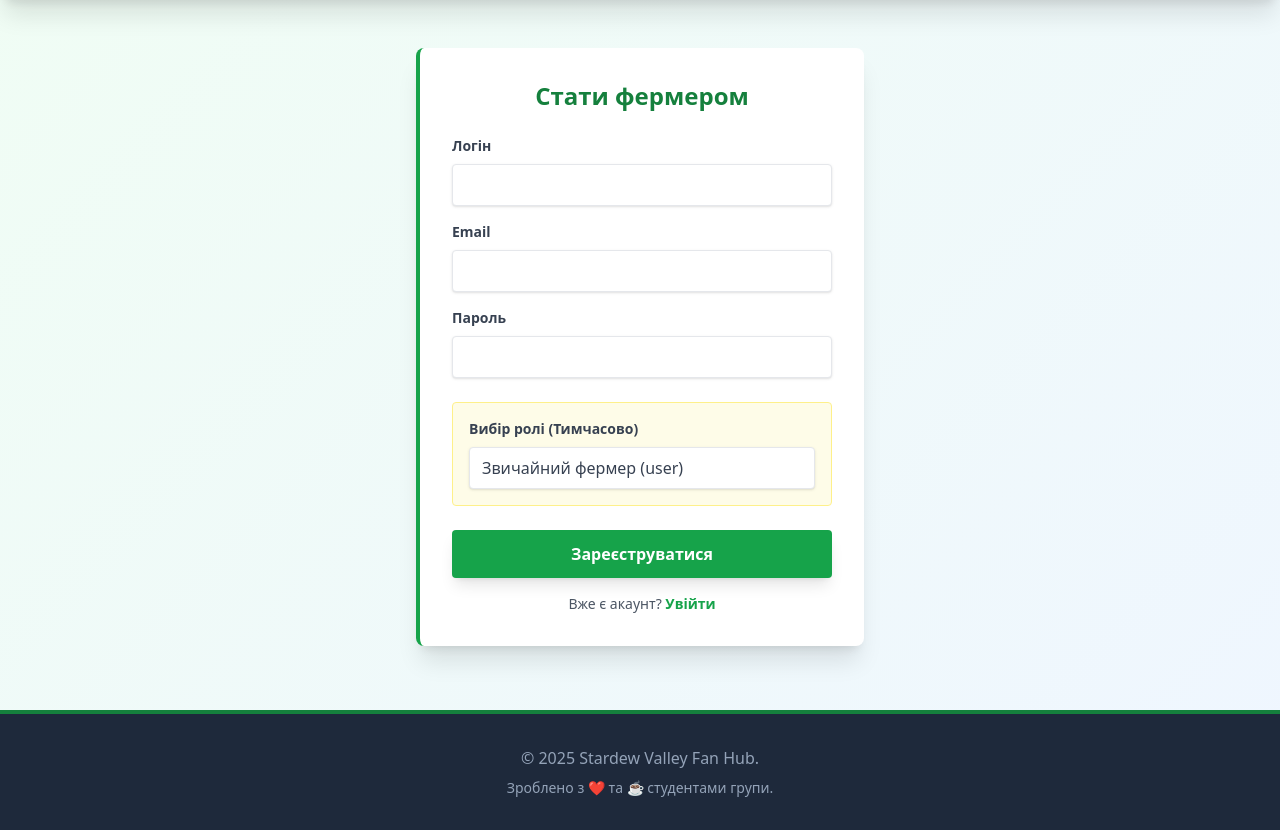
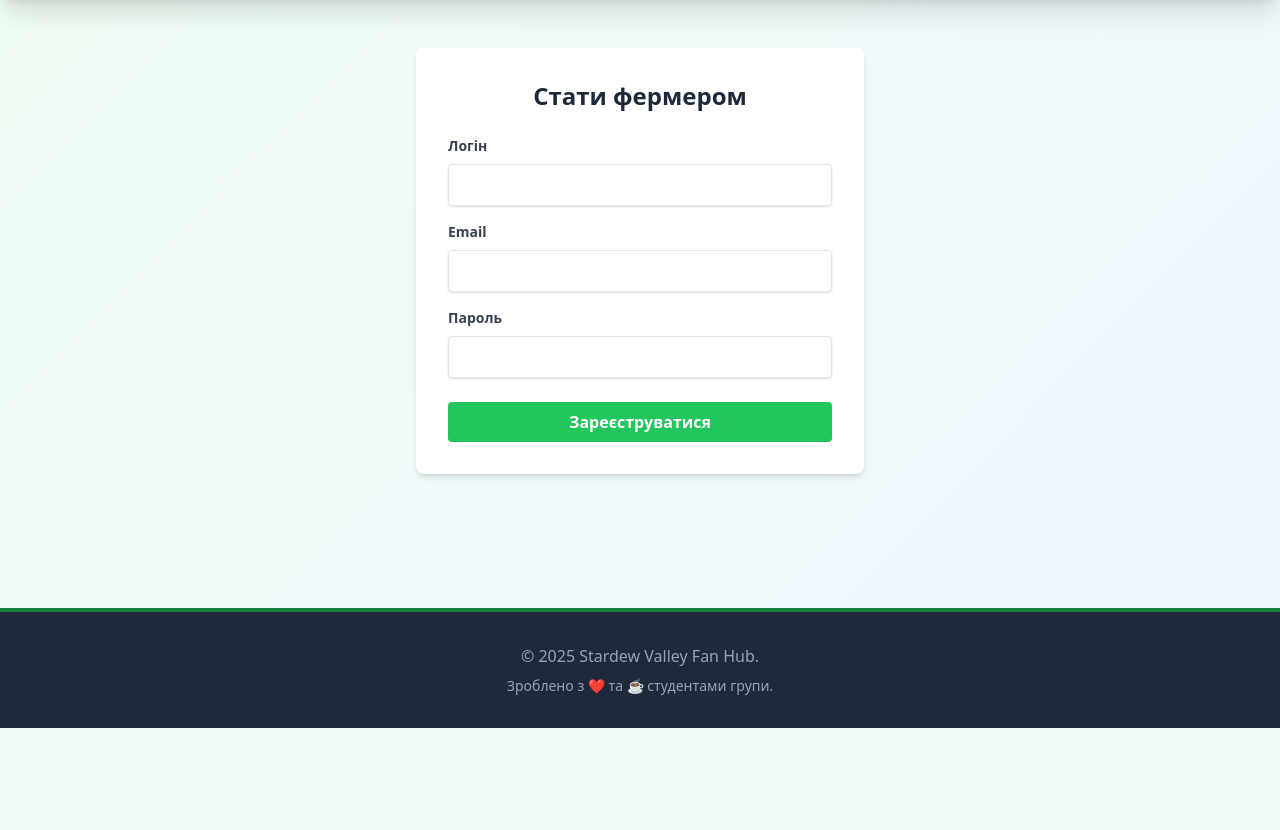
Before and after one commit to StrayLike/vofk-opi-lab, a Flask app: page /register in a window 1280 px wide. Shown: the part 72-902 px from the top of the page. After the commit the page ends 800 px from the top, so only its background shows below. Run offline with Flask 3, Linux system fonts and the light colour scheme; some libraries are stand-ins or nearby versions.

Commit message:
chore: admin

```diff
--- a/app.py
+++ b/app.py
@@ -73,9 +73,6 @@ def register():
         username = request.form['username']
         password = request.form['password']
         email = request.form['email']
-        # 💡 ТИМЧАСОВА ЗМІНА: Додаємо вибір ролі, за замовчуванням 'user'
-        role = request.form.get('role', 'user')
-
         db = get_db()
         error = None
         if not username: error = 'Login required.'
@@ -83,9 +80,7 @@ def register():
         if error is None:
             try:
                 hashed_pw = generate_password_hash(password)
-                # Зберігаємо роль, вибрану користувачем
-                db.execute('INSERT INTO users (username, email, password, role) VALUES (?, ?, ?, ?)',
-                           (username, email, hashed_pw, role))
+                db.execute('INSERT INTO users (username, email, password) VALUES (?, ?, ?)', (username, email, hashed_pw))
                 db.commit()
                 return redirect(url_for('login'))
             except db.IntegrityError:
--- a/templates/register.html
+++ b/templates/register.html
@@ -1,12 +1,12 @@
 {% extends "base.html" %}
 {% block title %}Реєстрація{% endblock %}
 {% block content %}
-<div class="max-w-md mx-auto bg-white p-8 rounded-lg shadow-xl border-l-4 border-green-600">
-    <h1 class="text-2xl font-bold mb-6 text-center text-green-700">Стати фермером</h1>
+<div class="max-w-md mx-auto bg-white p-8 rounded-lg shadow-md">
+    <h1 class="text-2xl font-bold mb-6 text-center">Стати фермером</h1>
 
     {% with messages = get_flashed_messages() %}
         {% if messages %}
-            <div class="bg-red-100 text-red-700 p-3 rounded mb-4 border border-red-200">
+            <div class="bg-red-100 text-red-700 p-3 rounded mb-4">
                 {{ messages[0] }}
             </div>
         {% endif %}
@@ -15,29 +15,19 @@
     <form method="post">
         <div class="mb-4">
             <label class="block text-gray-700 text-sm font-bold mb-2">Логін</label>
-            <input type="text" name="username" required class="shadow appearance-none border rounded w-full py-2 px-3 text-gray-700 focus:ring-2 focus:ring-green-400">
+            <input type="text" name="username" required class="shadow appearance-none border rounded w-full py-2 px-3 text-gray-700">
         </div>
         <div class="mb-4">
             <label class="block text-gray-700 text-sm font-bold mb-2">Email</label>
-            <input type="email" name="email" required class="shadow appearance-none border rounded w-full py-2 px-3 text-gray-700 focus:ring-2 focus:ring-green-400">
+            <input type="email" name="email" required class="shadow appearance-none border rounded w-full py-2 px-3 text-gray-700">
         </div>
         <div class="mb-6">
             <label class="block text-gray-700 text-sm font-bold mb-2">Пароль</label>
-            <input type="password" name="password" required class="shadow appearance-none border rounded w-full py-2 px-3 text-gray-700 focus:ring-2 focus:ring-green-400">
+            <input type="password" name="password" required class="shadow appearance-none border rounded w-full py-2 px-3 text-gray-700">
         </div>
-
-        <div class="mb-6 bg-yellow-50 p-4 rounded border border-yellow-200">
-            <label class="block text-gray-700 text-sm font-bold mb-2">Вибір ролі (Тимчасово)</label>
-            <select name="role" class="shadow appearance-none border rounded w-full py-2 px-3 text-gray-700 bg-white">
-                <option value="user">Звичайний фермер (user)</option>
-                <option value="admin">Мер Льюїс (admin) - ВИБРАТИ ДЛЯ АДМІНКИ</option>
-            </select>
-        </div>
-
-        <button type="submit" class="w-full bg-green-600 hover:bg-green-700 text-white font-bold py-3 px-4 rounded shadow-lg transition">
+        <button type="submit" class="w-full bg-green-500 hover:bg-green-700 text-white font-bold py-2 px-4 rounded">
             Зареєструватися
         </button>
-        <p class="text-center text-sm text-gray-600 mt-4">Вже є акаунт? <a href="{{ url_for('login') }}" class="text-green-600 hover:underline font-bold">Увійти</a></p>
     </form>
 </div>
 {% endblock %}
```
